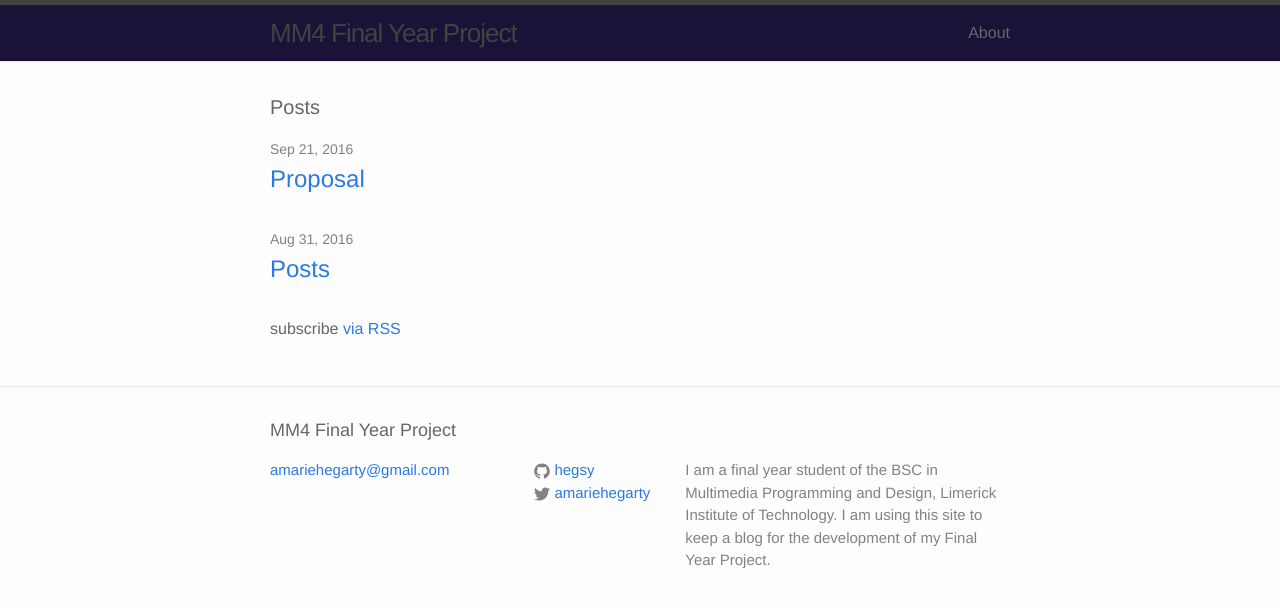
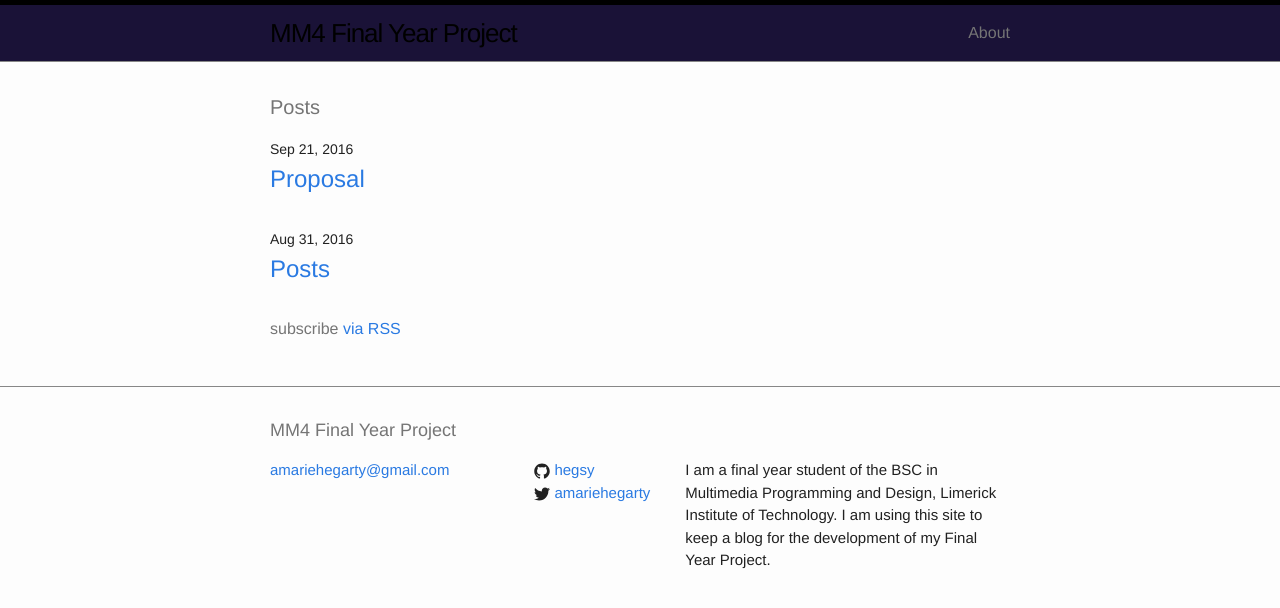
Before and after one commit to hegsy/hegsy.github.io, a Jekyll site: the page built from index.html, in a window 1280 px wide. Shown: the top 608 px of the page. Built offline with Jekyll 4.4.1, drawn with Linux system fonts in a browser that asks for light colours.

Commit message:
changing font colors

```diff
--- a/css/main.scss
+++ b/css/main.scss
@@ -14,11 +14,11 @@ $base-line-height: 1.5;
 
 $spacing-unit:     30px;
 
-$text-color:       #666;
+$text-color:       #757575;
 $background-color: #fdfdfd;
 $brand-color:      #2a7ae2;
 
-$grey-color:       #828282;
+$grey-color:       #212121;
 $grey-color-light: lighten($grey-color, 40%);
 $grey-color-dark:  darken($grey-color, 25%);
 
```
